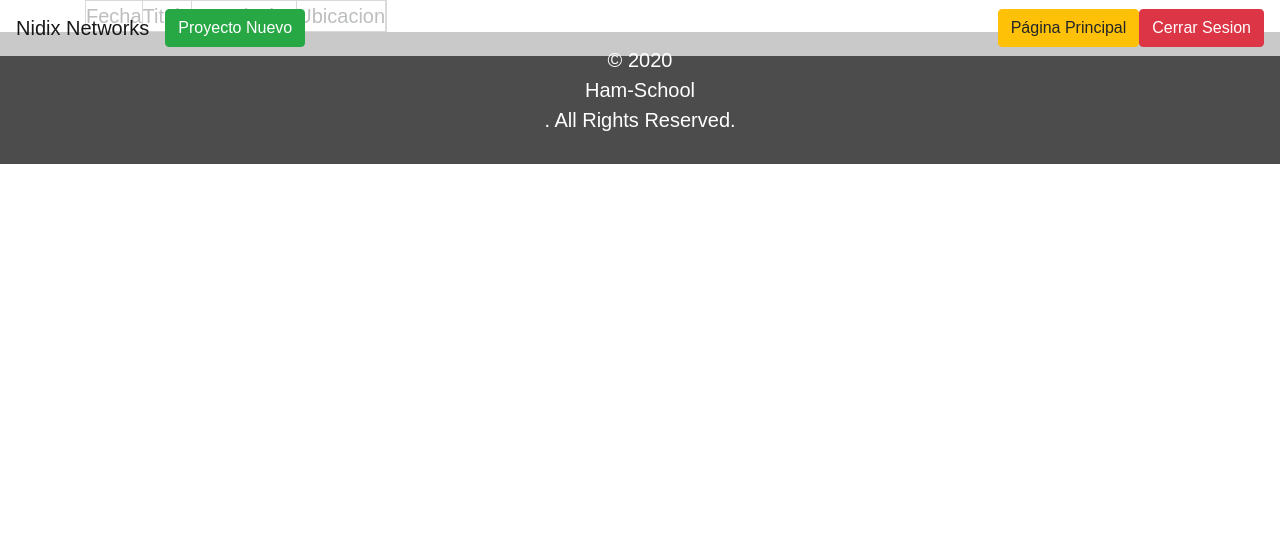
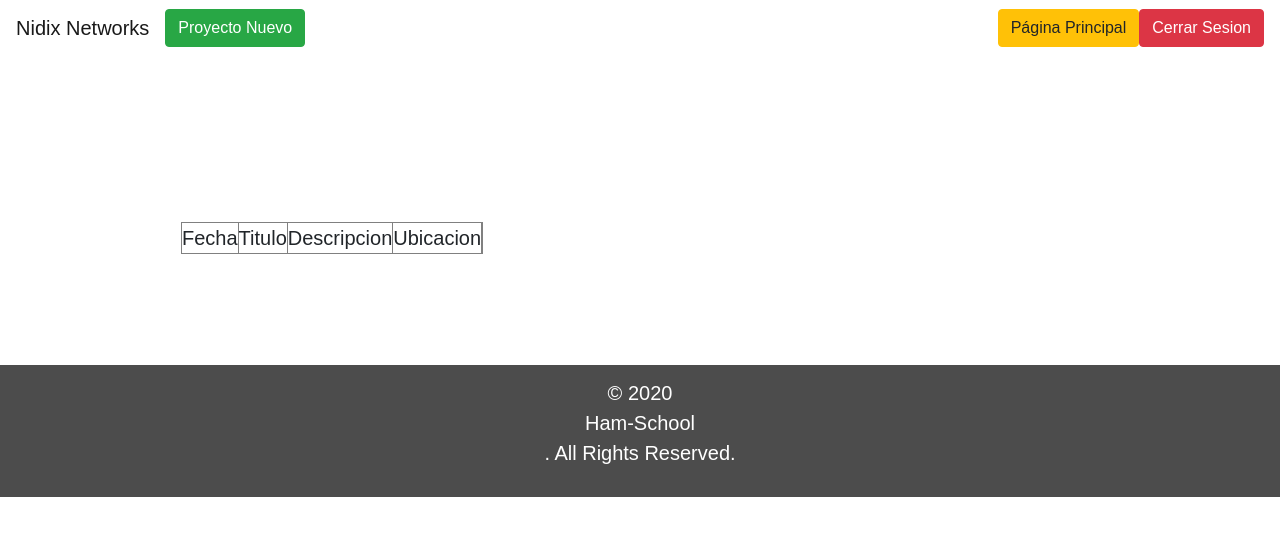
Before and after one commit to DocumentationNidix/Nidix, a PHP site: page /tabla1.php in a window 1280 px wide. Shown: the top 536 px of the page. Run offline with PHP 8.4, Linux system fonts and the light colour scheme; data that the repository does not hold is empty; some web fonts are replaced.

Commit message:
version0.9

```diff
--- a/inicio.html
+++ b/inicio.html
@@ -26,7 +26,7 @@
   <div class="collapse navbar-collapse" id="navbarSupportedContent">
     <ul class="navbar-nav mr-auto">
       <li class="nav-item">
-         <button class="btn btn-success my-2 my-sm-0" href="tabla1.php">Documentacion</button>
+         <a class="btn btn-success my-2 my-sm-0" href="tabla1.php">Documentacion</a>
       </li>
     </ul>
     <form class="form-inline my-2 my-lg-0">
--- a/tabla1.php
+++ b/tabla1.php
@@ -36,7 +36,7 @@
 
     </ul>
     <form class="form-inline my-2 my-lg-0">
-                <button class="btn btn-warning my-2 my-sm-0" href="inicio.html">Página Principal</button>
+                <a class="btn btn-warning my-2 my-sm-0" href="inicio.html">Página Principal</a>
 
                 <button class="btn btn-danger my-2 my-sm-0" href="../index.html">Cerrar Sesion</button>
     </form>
@@ -46,7 +46,10 @@
 
 <section>
   <div class="container">
-      <table border="1" >
+    <div class="ham_cont_sec_10_link text-center">
+      </div>
+    <div class="row ham_cont_sec_12">
+      <table border="1" class="text-center">
     <tr>
       <td>Fecha</td>
       <td>Titulo</td>
@@ -71,6 +74,7 @@
   }
    ?>
   </table>
+    </div>
   </div>
 </section>
 
```
